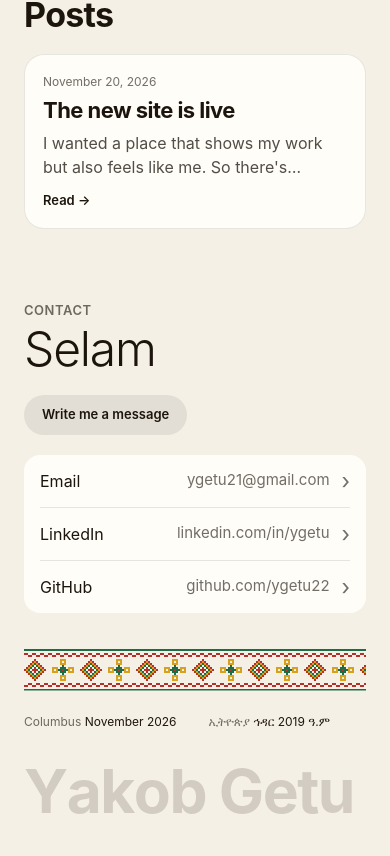
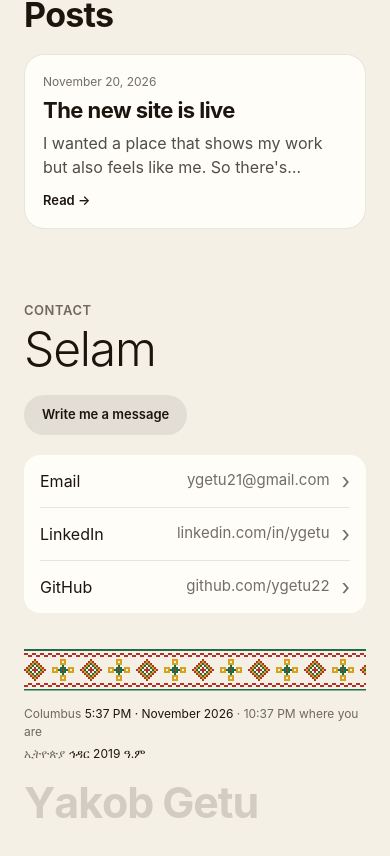
Before and after one commit to ygetu22/yakobgetu-portfolio, a Next.js app: page / in a window 390 px wide. Shown: the part 5361-6217 px from the top of the page. Built offline with nearby package versions, Linux system fonts and the light colour scheme; no server answers; a web font is replaced by a local one.

Commit message:
feat: footer shows columbus time and yours

```diff
--- a/src/components/layout/site-footer.module.css
+++ b/src/components/layout/site-footer.module.css
@@ -47,7 +47,21 @@
 }
 
 @media (max-width: 800px) {
-  .footer { padding: 0 24px 96px; }
+  .footer {
+    padding: 0 24px 84px;
+    font-size: 12px;
+  }
+
+  .meta {
+    gap: 4px 16px;
+    padding-top: 14px;
+  }
+
+  /* Smaller on phones, where the footer closes every page. */
+  .signature {
+    margin-top: 16px;
+    font-size: 11vw;
+  }
 }
 
 @media (prefers-reduced-motion: reduce) {
--- a/src/components/layout/site-footer.tsx
+++ b/src/components/layout/site-footer.tsx
@@ -1,6 +1,6 @@
 "use client";
 
-import type { CSSProperties } from "react";
+import { useEffect, useState, type CSSProperties } from "react";
 import Learn from "@/components/culture/learn";
 import { tibebBand } from "@/components/culture/tibeb";
 import Reveal from "@/components/motion/reveal";
@@ -13,13 +13,37 @@ const bandStyle = {
   "--tibeb-height": `${tibebBand.height}px`,
 } as CSSProperties;
 
+const COLUMBUS_TIME_ZONE = "America/New_York";
+
 // Today's month and year in the Western calendar, for Columbus.
-function columbusDate(): string {
-  return new Date().toLocaleDateString("en-US", {
-    timeZone: "America/New_York",
-    month: "long",
-    year: "numeric",
-  });
+function columbusDate(now: Date): string {
+  return now.toLocaleDateString("en-US", { timeZone: COLUMBUS_TIME_ZONE, month: "long", year: "numeric" });
+}
+
+function clockTime(now: Date, timeZone?: string): string {
+  return now.toLocaleTimeString("en-US", { timeZone, hour: "numeric", minute: "2-digit" });
+}
+
+// The visitor's own time, or null when they are in Columbus's time zone anyway.
+function visitorTime(now: Date): string | null {
+  const theirs = clockTime(now);
+  return theirs === clockTime(now, COLUMBUS_TIME_ZONE) ? null : theirs;
+}
+
+// The current minute, refreshed every 20 seconds so the clocks stay right.
+function useNow(isInBrowser: boolean): Date | null {
+  const [now, setNow] = useState<Date | null>(null);
+  useEffect(() => {
+    if (!isInBrowser) return;
+    const tick = () => setNow(new Date());
+    const timer = window.setInterval(tick, 20_000);
+    const first = window.setTimeout(tick, 0);
+    return () => {
+      window.clearInterval(timer);
+      window.clearTimeout(first);
+    };
+  }, [isInBrowser]);
+  return now;
 }
 
 // The same day in the Ethiopian calendar, written in Amharic. Null if the browser lacks that calendar.
@@ -41,8 +65,9 @@ function ethiopianDate(): string | null {
 export default function SiteFooter() {
   // Dates depend on the visitor's clock, so they are filled in once the page runs in the browser.
   const isInBrowser = useIsInBrowser();
-  const westernDate = isInBrowser ? columbusDate() : null;
+  const now = useNow(isInBrowser);
   const amharicDate = isInBrowser ? ethiopianDate() : null;
+  const theirTime = now ? visitorTime(now) : null;
 
   return (
     <footer className={styles.footer}>
@@ -53,9 +78,12 @@ export default function SiteFooter() {
       </Reveal>
 
       <div className={styles.meta}>
-        <p>
-          <span className="muted">Columbus</span> {westernDate}
-        </p>
+        {now && (
+          <p>
+            <span className="muted">Columbus</span> {clockTime(now, COLUMBUS_TIME_ZONE)} · {columbusDate(now)}
+            {theirTime && <span className="muted"> · {theirTime} where you are</span>}
+          </p>
+        )}
         {amharicDate && (
           <Learn lesson="calendar" as="p">
             <span className="muted" lang="am">
```
